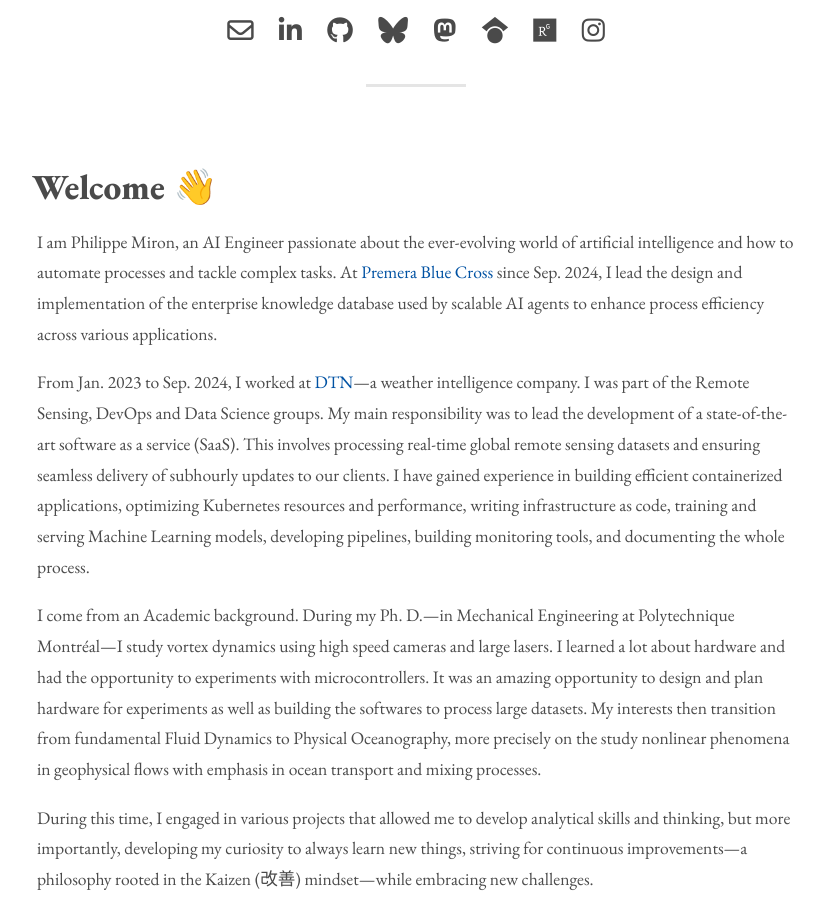
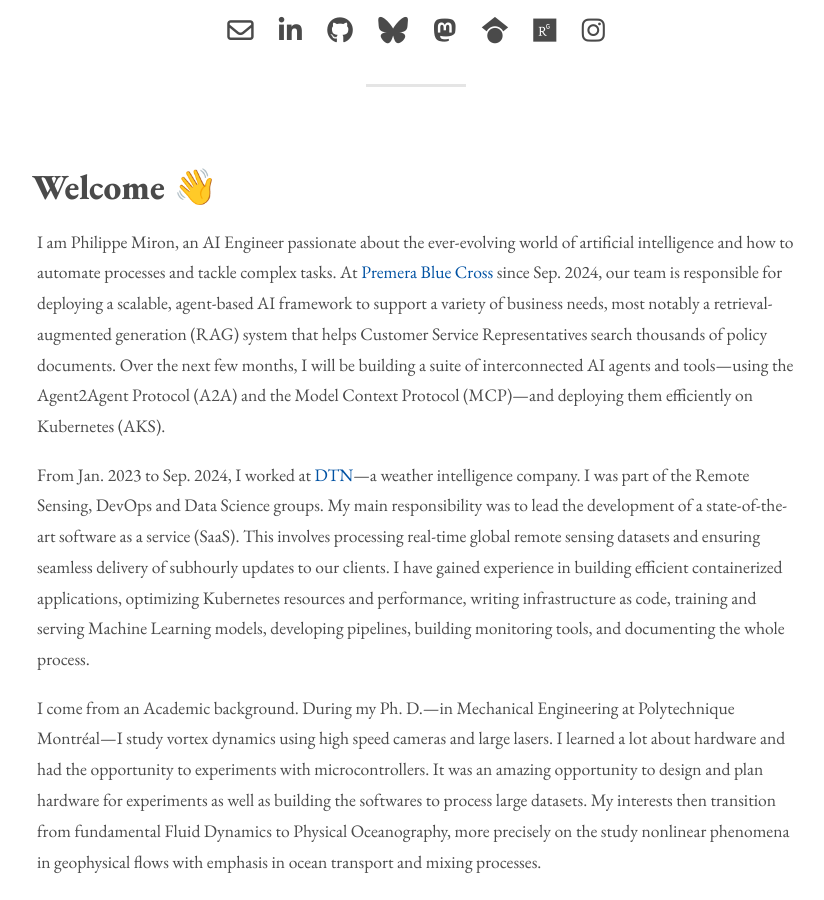
Before and after one commit to philippemiron/philippemiron.github.io, a Jekyll site: the page built from index.md, in a window 1280 px wide and 900 px high, scrolled down 477 px. Shown: the whole window, without its empty margins (224-1048 px from the left). Built offline with Jekyll 4.4.1, drawn with Linux system fonts in a browser that asks for light colours.

Commit message:
update main page

```diff
--- a/index.md
+++ b/index.md
@@ -6,7 +6,7 @@ order: 0
 
 ## Welcome 👋
 
-I am Philippe Miron, an AI Engineer passionate about the ever-evolving world of artificial intelligence and how to automate processes and tackle complex tasks. At [Premera Blue Cross](https://www.premera.com) since Sep. 2024, I lead the design and implementation of the enterprise knowledge database used by scalable AI agents to enhance process efficiency across various applications.
+I am Philippe Miron, an AI Engineer passionate about the ever-evolving world of artificial intelligence and how to automate processes and tackle complex tasks. At [Premera Blue Cross](https://www.premera.com) since Sep. 2024, our team is responsible for deploying a scalable, agent-based AI framework to support a variety of business needs, most notably a retrieval-augmented generation (RAG) system that helps Customer Service Representatives search thousands of policy documents. Over the next few months, I will be building a suite of interconnected AI agents and tools—using the Agent2Agent Protocol (A2A) and the Model Context Protocol (MCP)—and deploying them efficiently on Kubernetes (AKS).
 
 From Jan. 2023 to Sep. 2024, I worked at [DTN](https://www.dtn.com)---a weather intelligence company. I was part of the Remote Sensing, DevOps and Data Science groups. My main responsibility was to lead the development of a state-of-the-art software as a service (SaaS). This involves processing real-time global remote sensing datasets and ensuring seamless delivery of subhourly updates to our clients. I have gained experience in building efficient containerized applications, optimizing Kubernetes resources and performance, writing infrastructure as code, training and serving Machine Learning models, developing pipelines, building monitoring tools, and documenting the whole process.
 
```
